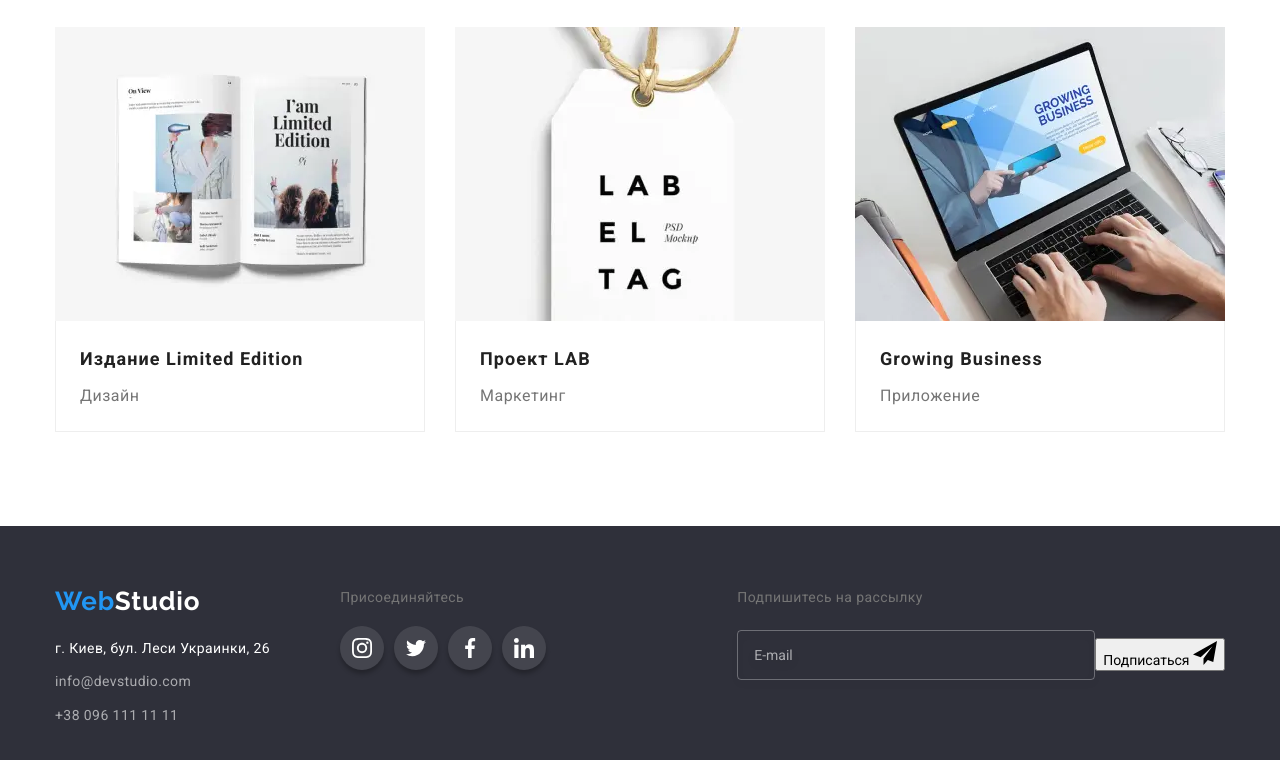
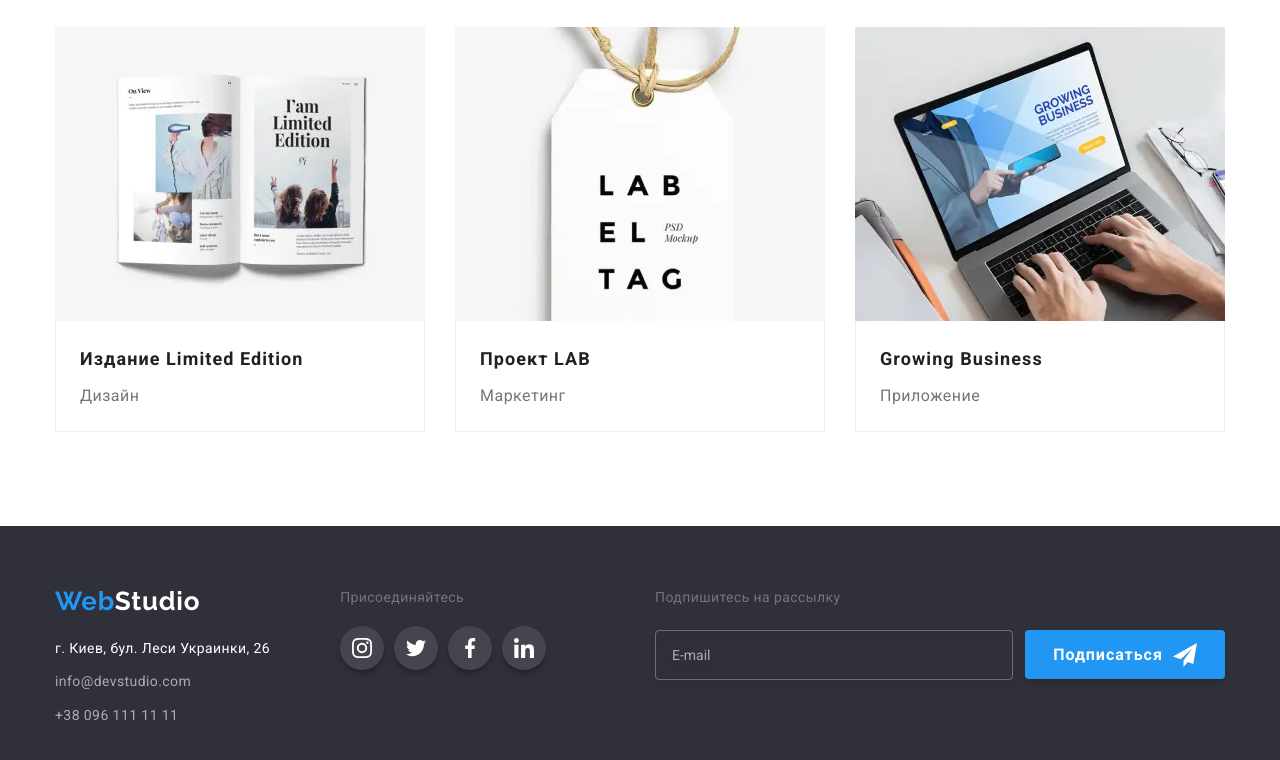
Before and after one commit to AlexanderKorobchenko/goit-markup-hw-08, a plain HTML site: page portfolio.html in a window 1280 px wide. Shown: the part 1121-1881 px from the top of the page. Drawn offline with nearby package versions, Linux system fonts and the light colour scheme; a script that the page names is missing.

Commit message:
справлена кнопка в футере

```diff
--- a/sass/portfolio.scss
+++ b/sass/portfolio.scss
@@ -20,9 +20,6 @@
 @import "./components/address";
 @import "./components/social";
 @import "./components/subscribe-form";
-
-@import "./components/backdrop";
-@import "./components/modal";
-@import "./components/modal-form";
+@import "./components/button";
 
 @import "./components/current";
```
Also changed, not shown: css/portfolio.css, css/portfolio.min.css, 2 other files.
